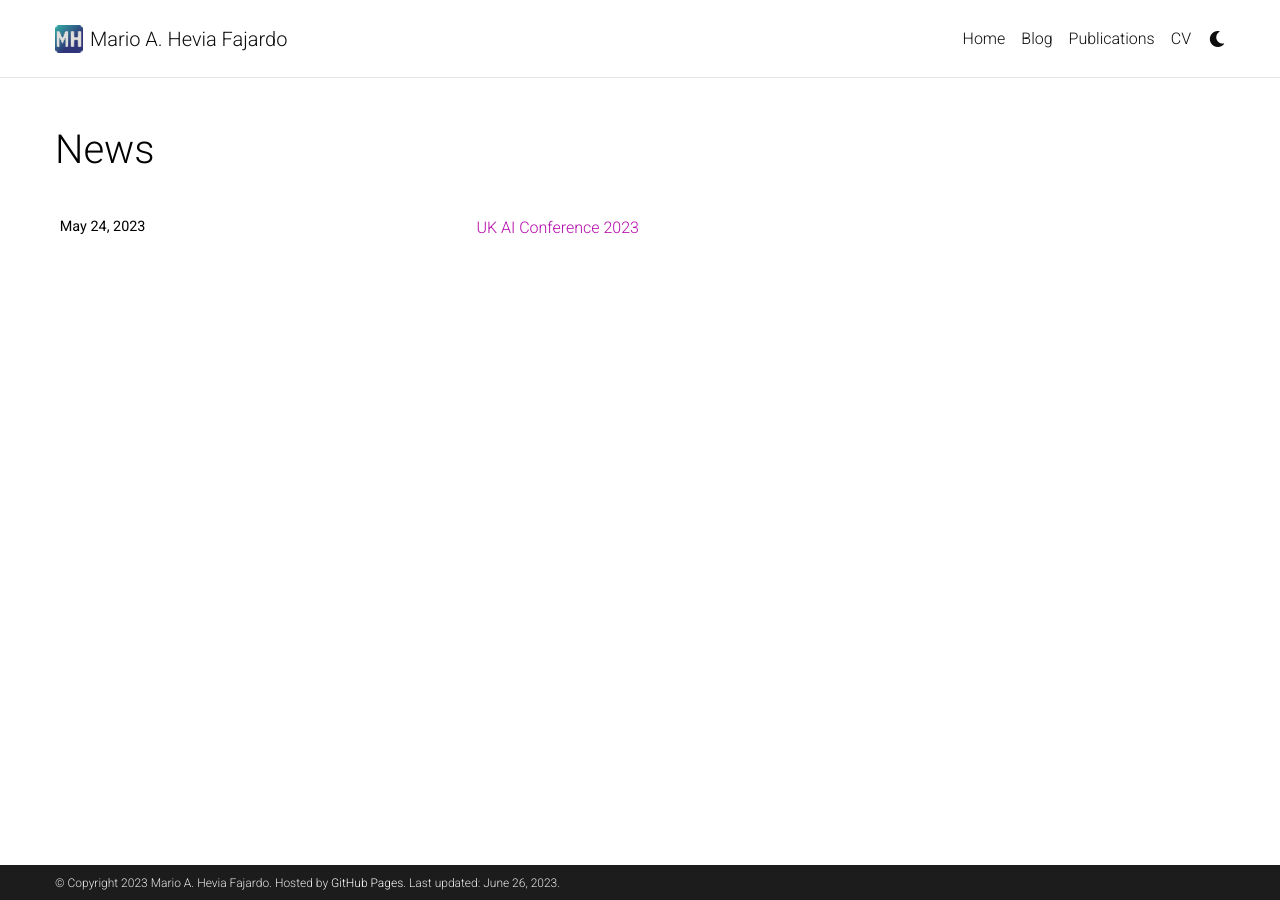
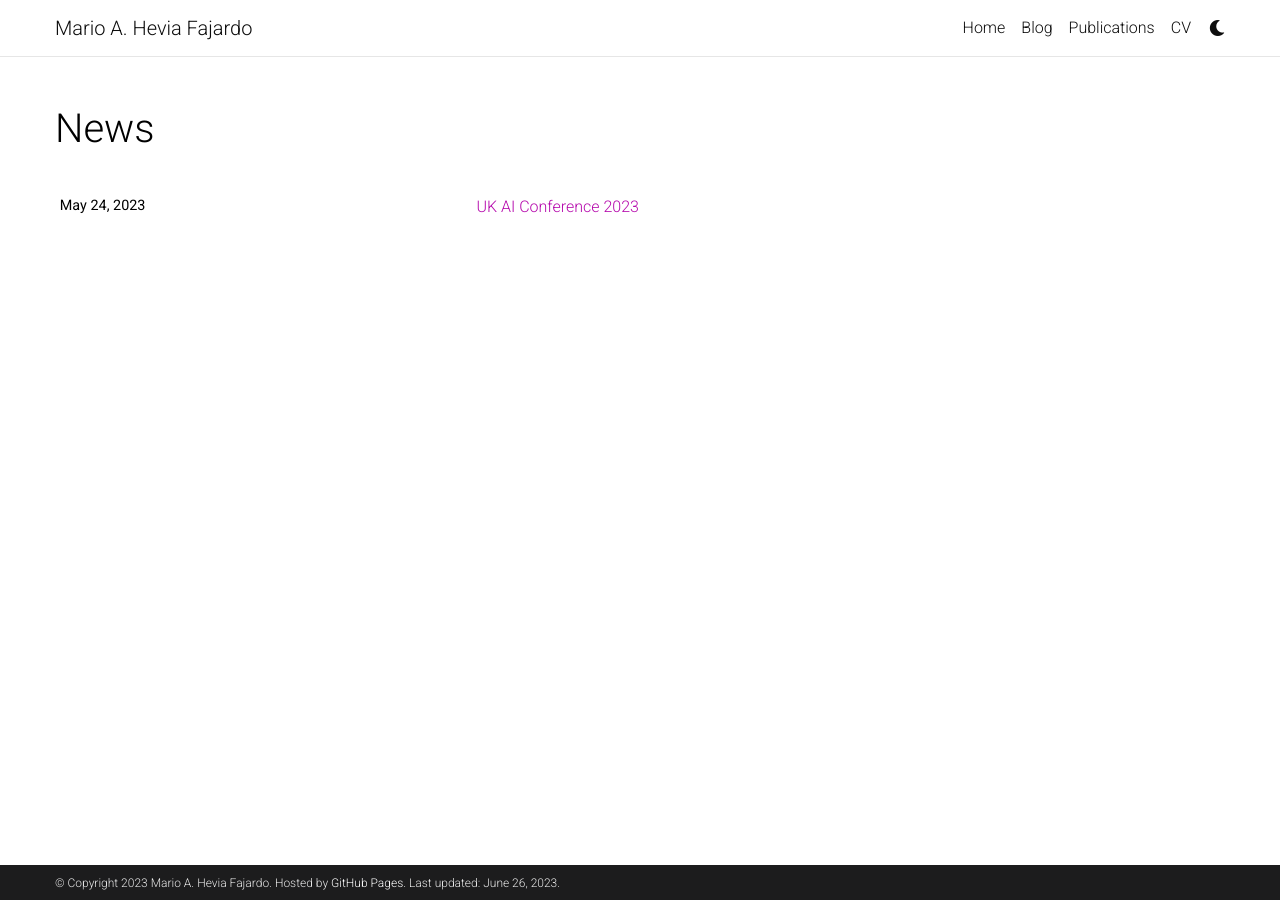
Before and after one commit to mariohevia/mariohevia.github.io, a Jekyll site: the page built from news.html, in a window 1280 px wide. Built offline with Jekyll 4.4.1, drawn with Linux system fonts in a browser that asks for light colours; full-size pictures stand in for the smaller copies a plugin makes; comment, search, counter and statistics services are not loaded; a style sheet for code colours, icons or effects is not loaded.

Commit message:
Removed icon in header

```diff
--- a/_includes/header.html
+++ b/_includes/header.html
@@ -4,13 +4,6 @@
       <!-- Nav Bar -->
       <nav id="navbar" class="navbar navbar-light navbar-expand-sm {% if site.navbar_fixed %}fixed-top{% else %}sticky-top{% endif %}">
         <div class="container">
-          <a class="navbar-icon" href="{{ site.baseurl }}/">
-            {%- include figure.html
-              path="assets/img/icon.png"
-              alt="Mario Hevia icon"
-              width=28
-              -%}
-          </a>
           <a class="navbar-brand title font-weight-lighter" href="{{ site.baseurl }}/">
             {%- if site.title == "blank" -%}
               {%- if site.first_name -%}
```
